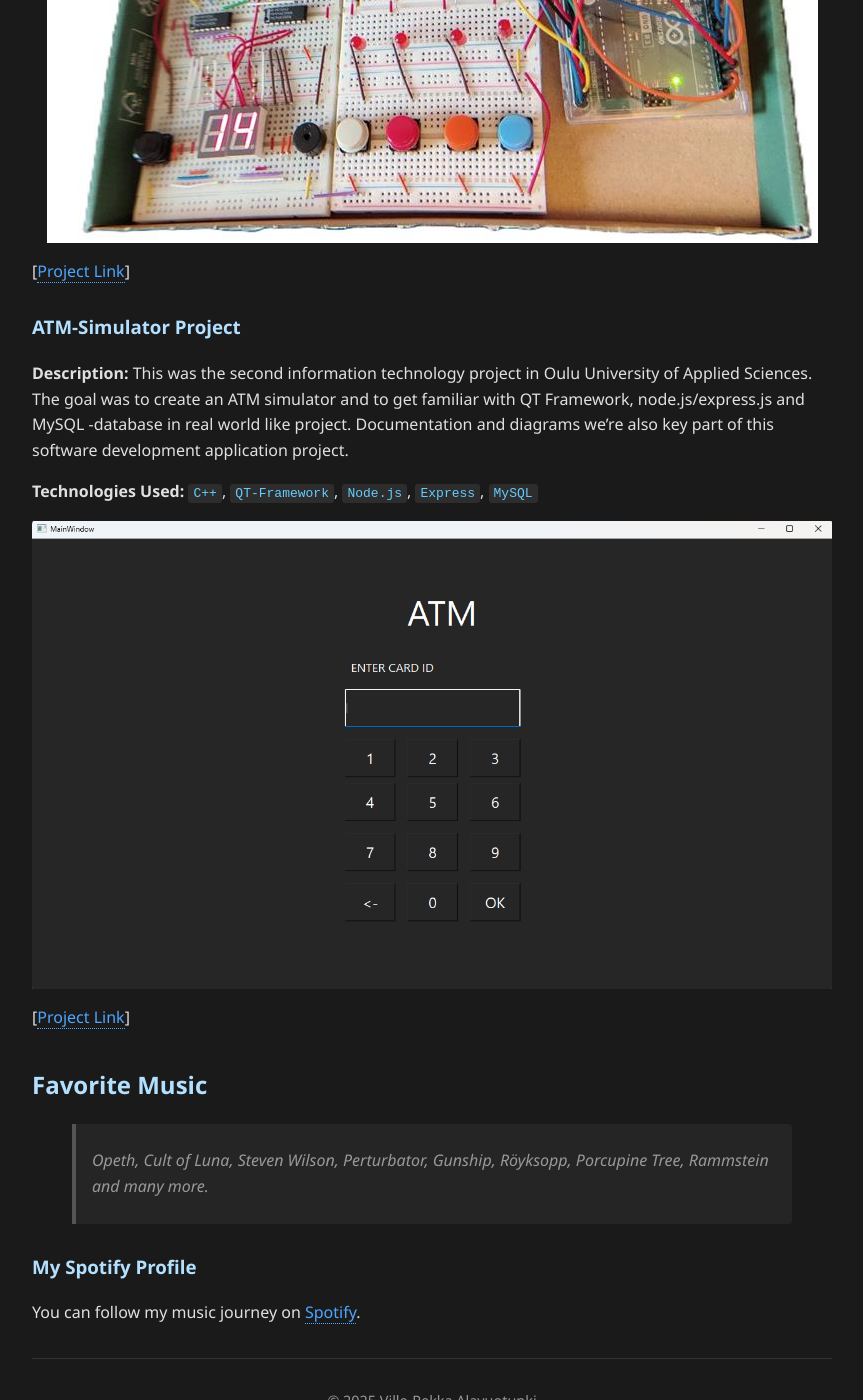
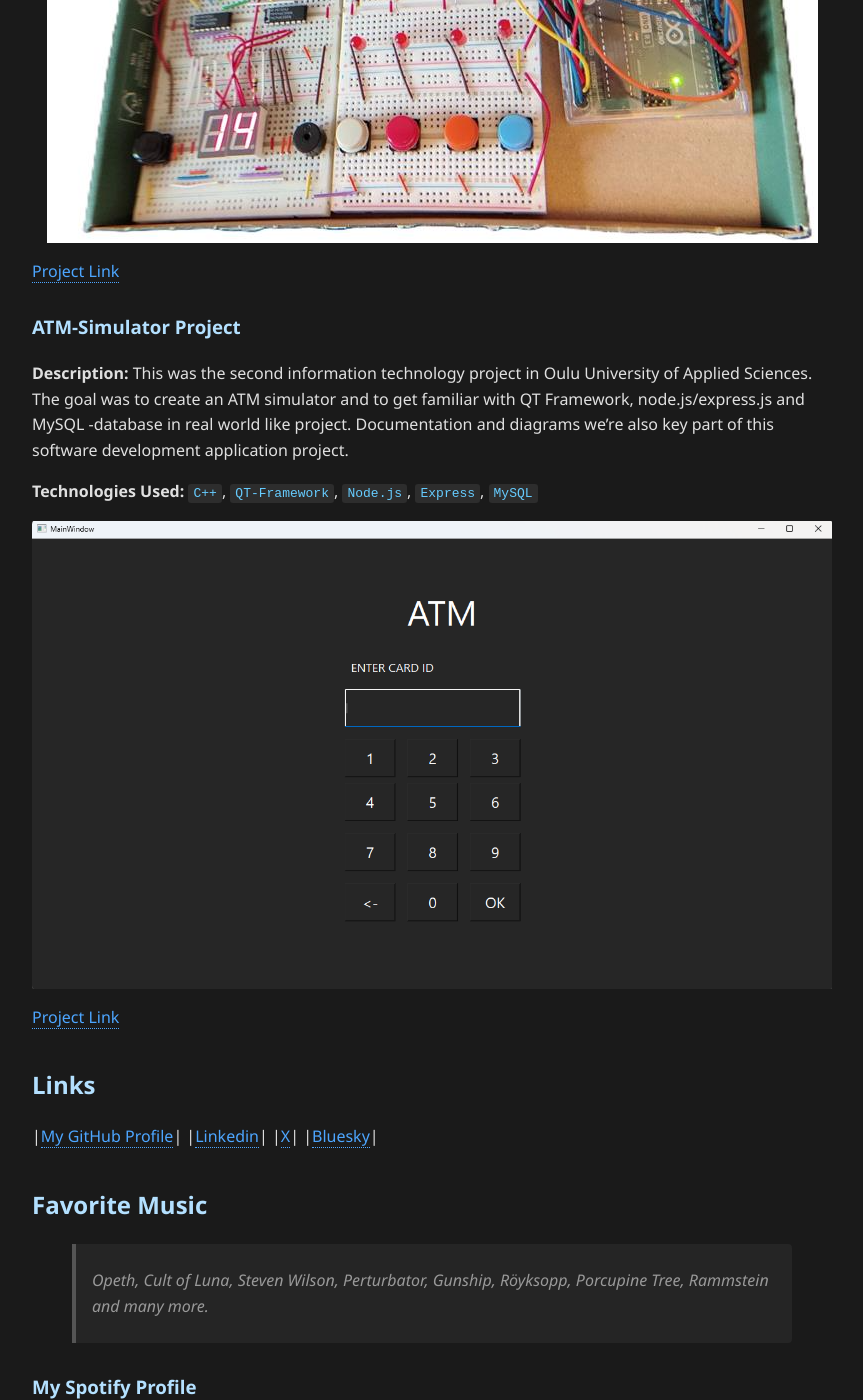
Before and after one commit to alavuvi/alavuvi.github.io, a Jekyll site: the page built from index.md, in a window 1280 px wide and 1400 px high, scrolled down 1229 px. Shown: the whole window, without its empty margins (208-1071 px from the left). Built offline with Jekyll 4.4.1, drawn with Linux system fonts in a browser that asks for light colours.

Commit message:
linkit lisätty

```diff
--- a/index.md
+++ b/index.md
@@ -18,15 +18,25 @@ Here are some of the projects I've been working on:
 **Description:** This was the first applied information technology project in Oulu University of Applied Science. Rection game is an arduino based game written in C++. Project was done with group of four students.
 
 **Technologies Used:** `Arduino`, `C++`, `Electronics`
+
 ![Project Screenshot](images/arduino-spede.png)
-[[Project Link](https://github.com/alavuvi/Arduino-ReactionGame)]
+
+[Project Link](https://github.com/alavuvi/Arduino-ReactionGame)
 
 ### ATM-Simulator Project
 **Description:** This was the second information technology project in Oulu University of Applied Sciences. The goal was to create an ATM simulator and to get familiar with QT Framework, node.js/express.js and MySQL -database in real world like project. Documentation and diagrams we're also key part of this software development application project.
 
 **Technologies Used:** `C++`, `QT-Framework`, `Node.js`, `Express`, `MySQL`
+
 ![Project Screenshot](images/atm-simulator.png)
-[[Project Link](https://github.com/alavuvi/atm-simulator-project)]
+
+[Project Link](https://github.com/alavuvi/atm-simulator-project)
+
+## Links
+|[My GitHub Profile](https://github.com/alavuvi)|
+|[Linkedin](https://www.linkedin.com/in/alavuotunki)|
+|[X](https://x.com/alavuotunki)|
+|[Bluesky](https://bsky.app/profile/alavuotunki.bsky.social)|
 
 ## Favorite Music
 > Opeth, Cult of Luna, Steven Wilson, Perturbator, Gunship, Röyksopp, Porcupine Tree, Rammstein and many more.
```
